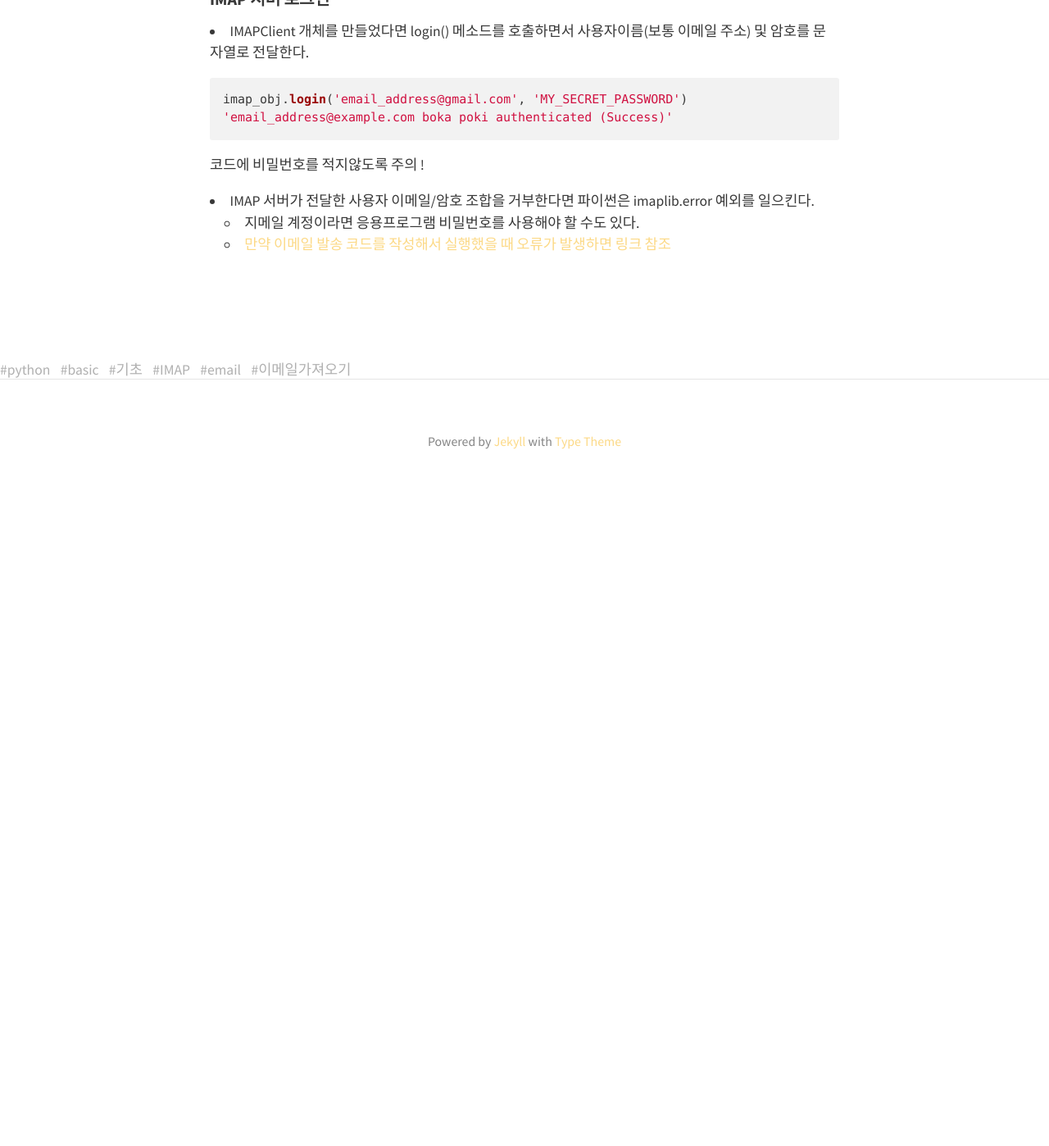
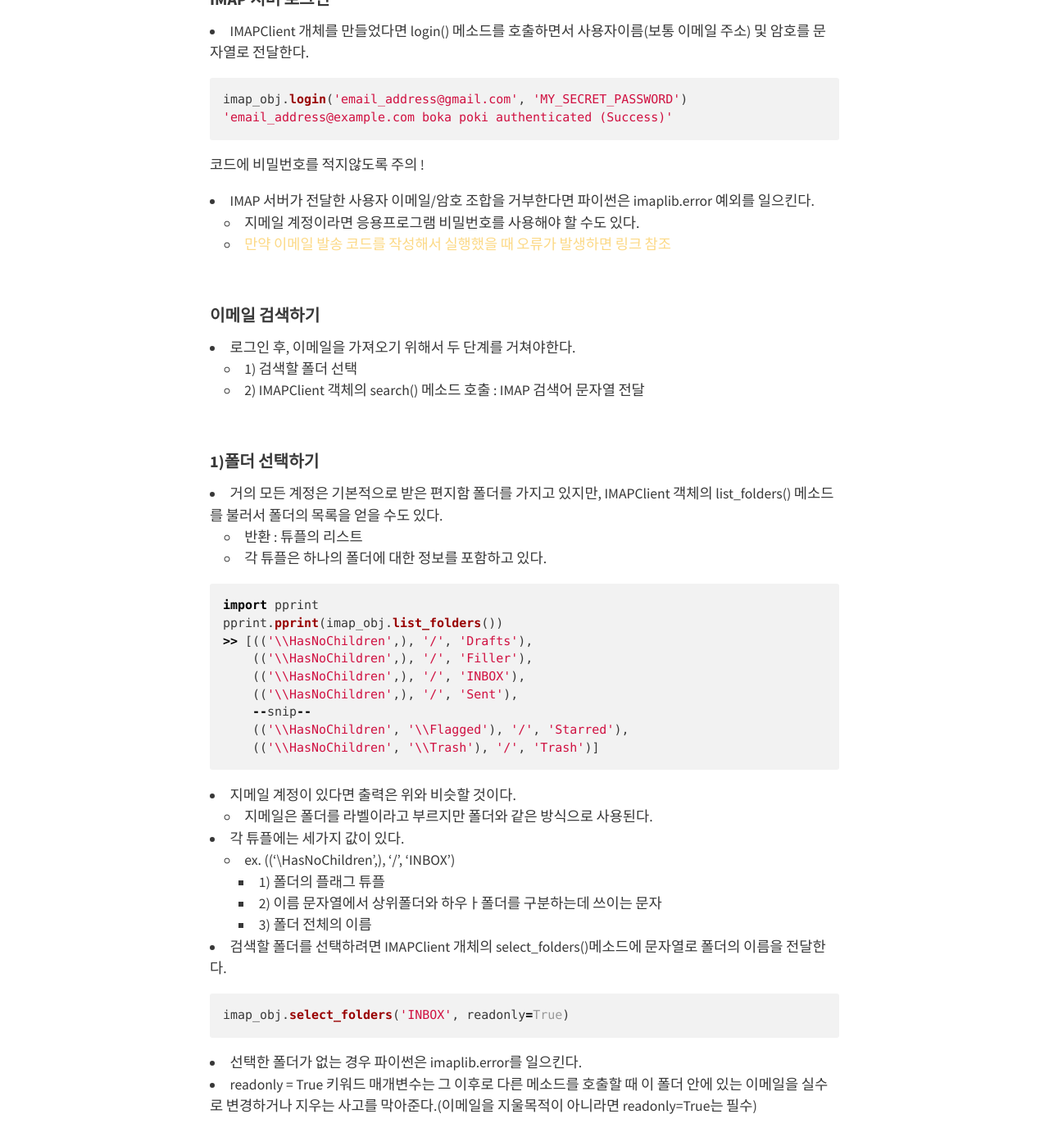
Before and after one commit to BoKyeong-Kim/BoKyeong-Kim.github.io, a Jekyll site: the page built from _posts/Python-Basic/2020-07-27-python-basic(5).md, in a window 1280 px wide and 1400 px high, scrolled down 1530 px. Shown: the whole window at 82% size. Built offline with Jekyll 4.4.1, drawn with Linux system fonts in a browser that asks for light colours; nearby versions of some CDN libraries; before the commit the page ends 2145 px from its top, so only the background shows below that.

````diff
--- a/_posts/Python-Basic/2020-07-27-python-basic(5).md
+++ b/_posts/Python-Basic/2020-07-27-python-basic(5).md
@@ -61,3 +61,43 @@
     - [만약 이메일 발송 코드를 작성해서 실행했을 때 오류가 발생하면 링크 참조](https://bokyeong-kim.github.io/python/basic/2020/07/26/python-basic(4).html)
 
 <br>
+
+
+#### 이메일 검색하기
+- 로그인 후, 이메일을 가져오기 위해서 두 단계를 거쳐야한다.
+    - 1) 검색할 폴더 선택
+    - 2) IMAPClient 객체의 search() 메소드 호출 : IMAP 검색어 문자열 전달
+
+
+<br>
+
+#### 1)폴더 선택하기
+- 거의 모든 계정은 기본적으로 받은 편지함 폴더를 가지고 있지만, IMAPClient 객체의 list_folders() 메소드를 불러서 폴더의 목록을 얻을 수도 있다.
+    - 반환 : 튜플의 리스트
+    - 각 튜플은 하나의 폴더에 대한 정보를 포함하고 있다.
+
+```python
+import pprint
+pprint.pprint(imap_obj.list_folders())
+>> [(('\\HasNoChildren',), '/', 'Drafts'),
+    (('\\HasNoChildren',), '/', 'Filler'),
+    (('\\HasNoChildren',), '/', 'INBOX'),
+    (('\\HasNoChildren',), '/', 'Sent'),
+    --snip--
+    (('\\HasNoChildren', '\\Flagged'), '/', 'Starred'),
+    (('\\HasNoChildren', '\\Trash'), '/', 'Trash')]
+```
+
+- 지메일 계정이 있다면 출력은 위와 비슷할 것이다.
+    - 지메일은 폴더를 라벨이라고 부르지만 폴더와 같은 방식으로 사용된다.
+- 각 튜플에는 세가지 값이 있다.
+    - ex. (('\\HasNoChildren',), '/', 'INBOX')
+        - 1) 폴더의 플래그 튜플
+        - 2) 이름 문자열에서 상위폴더와 하우ㅏ폴더를 구분하는데 쓰이는 문자
+        - 3) 폴더 전체의 이름
+- 검색할 폴더를 선택하려면 IMAPClient 개체의 select_folders()메소드에 문자열로 폴더의 이름을 전달한다.
+```python
+imap_obj.select_folders('INBOX', readonly=True)
+```
+- 선택한 폴더가 없는 경우 파이썬은 imaplib.error를 일으킨다.
+- readonly = True 키워드 매개변수는 그 이후로 다른 메소드를 호출할 때 이 폴더 안에 있는 이메일을 실수로 변경하거나 지우는 사고를 막아준다.(이메일을 지울목적이 아니라면 readonly=True는 필수)
````
